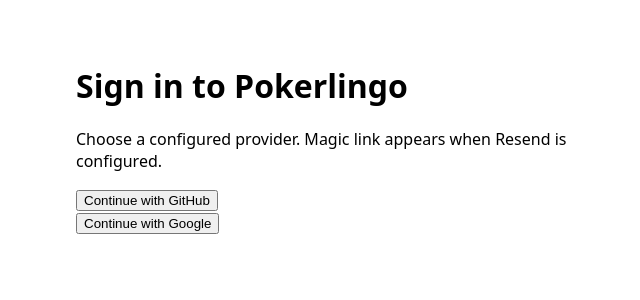
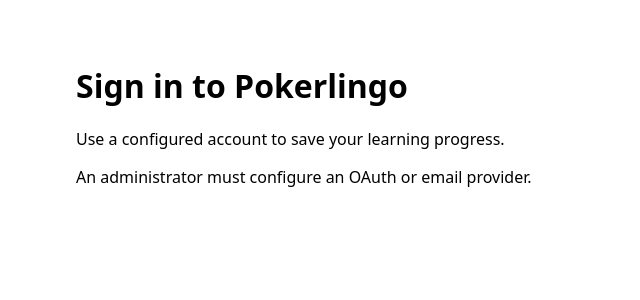
Before and after one commit to guangnn-161/Pokerlingo, a Next.js app in the folder apps/web/: page /login in a window 1280 px wide. Shown: the top 300 px of the page, without its empty margins (284-924 px from the left). Built offline with nearby package versions, Linux system fonts and the light colour scheme; no server answers.

Commit message:
fix(platform): harden base configuration

```diff
--- a/apps/web/app/login/page.tsx
+++ b/apps/web/app/login/page.tsx
@@ -1,13 +1,17 @@
 import { signIn } from "@/auth";
+const githubEnabled = Boolean(process.env.AUTH_GITHUB_ID);
+const googleEnabled = Boolean(process.env.AUTH_GOOGLE_ID);
+const emailEnabled = Boolean(process.env.AUTH_RESEND_KEY && process.env.EMAIL_FROM);
+
 export default function LoginPage() {
   return <main style={{ maxWidth: 560, margin: "4rem auto", fontFamily: "system-ui", padding: "0 1rem" }}>
     <h1>Sign in to Pokerlingo</h1>
-    <p>Choose a configured provider. Magic link appears when Resend is configured.</p>
-    <form action={async () => { "use server"; await signIn("github", { redirectTo: "/" }); }}>
-      <button type="submit">Continue with GitHub</button>
-    </form>
-    <form action={async () => { "use server"; await signIn("google", { redirectTo: "/" }); }}>
-      <button type="submit">Continue with Google</button>
-    </form>
+    <p>Use a configured account to save your learning progress.</p>
+    {githubEnabled && <form action={async () => { "use server"; await signIn("github", { redirectTo: "/" }); }}><button type="submit">Continue with GitHub</button></form>}
+    {googleEnabled && <form action={async () => { "use server"; await signIn("google", { redirectTo: "/" }); }}><button type="submit">Continue with Google</button></form>}
+    {emailEnabled && <form action={async (formData: FormData) => { "use server"; await signIn("resend", { email: String(formData.get("email") ?? ""), redirectTo: "/" }); }}>
+      <label>Email <input type="email" name="email" required /></label><button type="submit">Send magic link</button>
+    </form>}
+    {!githubEnabled && !googleEnabled && !emailEnabled && <p>An administrator must configure an OAuth or email provider.</p>}
   </main>;
 }
```
